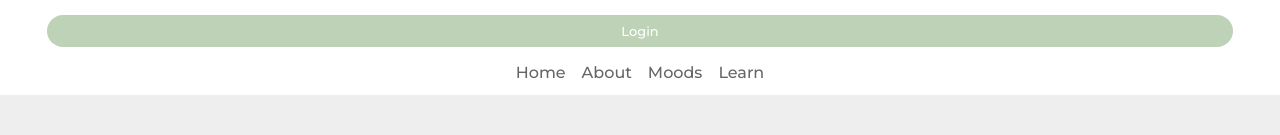
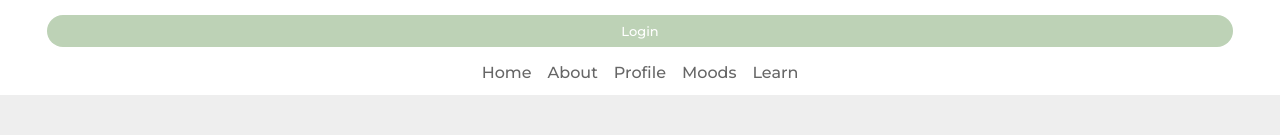
Before and after one commit to lilymtle/mood-compass, a React (Vite) app in the folder client/: page / in a window 1280 px wide. Shown: the part 165-300 px from the top of the page. Built offline with nearby package versions, Linux system fonts and the light colour scheme.

Commit message:
add profile link

```diff
--- a/client/src/components/NavBar/NavBar.jsx
+++ b/client/src/components/NavBar/NavBar.jsx
@@ -11,6 +11,9 @@ export function NavBar() {
                     </li>
                     <li className="nav-bar__item">
                         <a className="nav-bar__link" href="/">About</a>
+                    </li>
+                    <li className="nav-bar__item">
+                        <a className="nav-bar__link" href="/">Profile</a>
                     </li>
                     <li className="nav-bar__item">
                         <a className="nav-bar__link" href="/">Moods</a>
```
